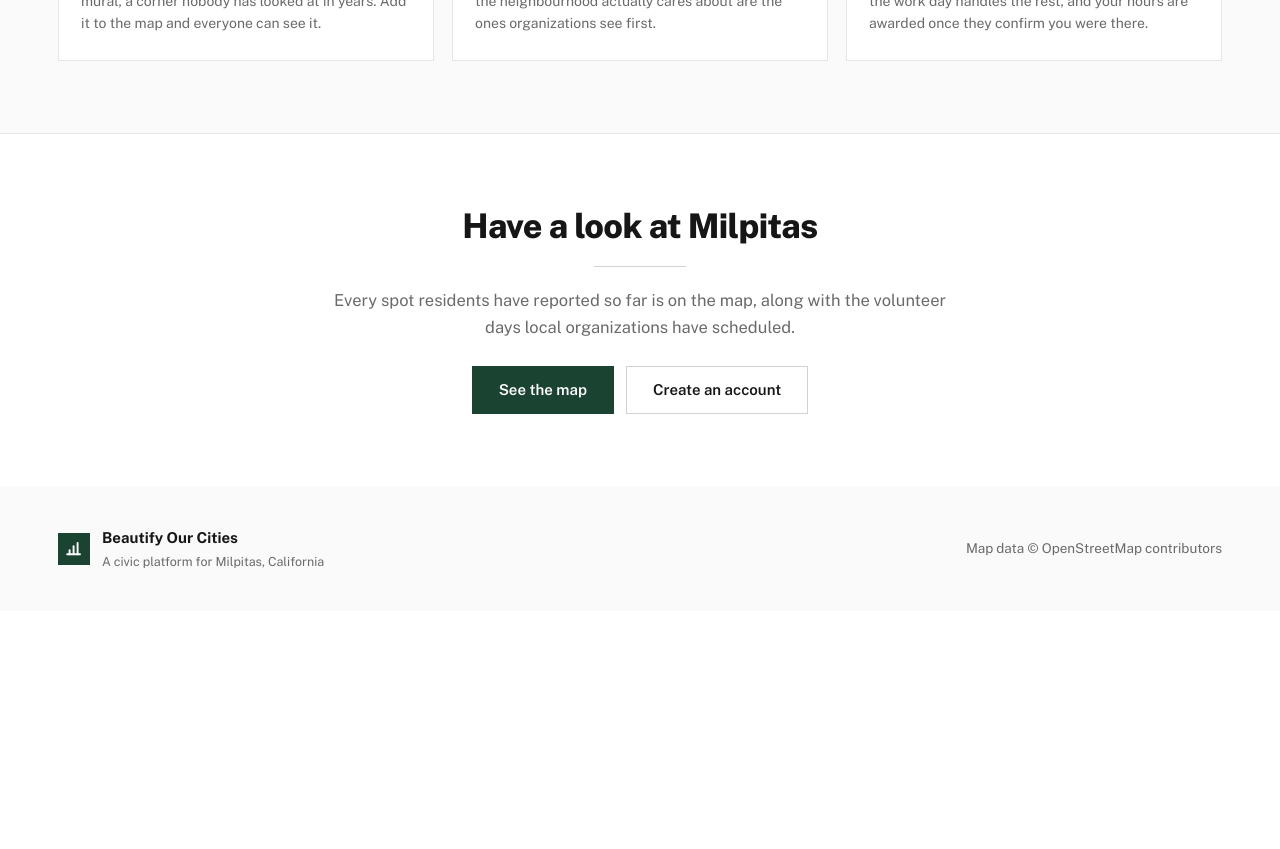
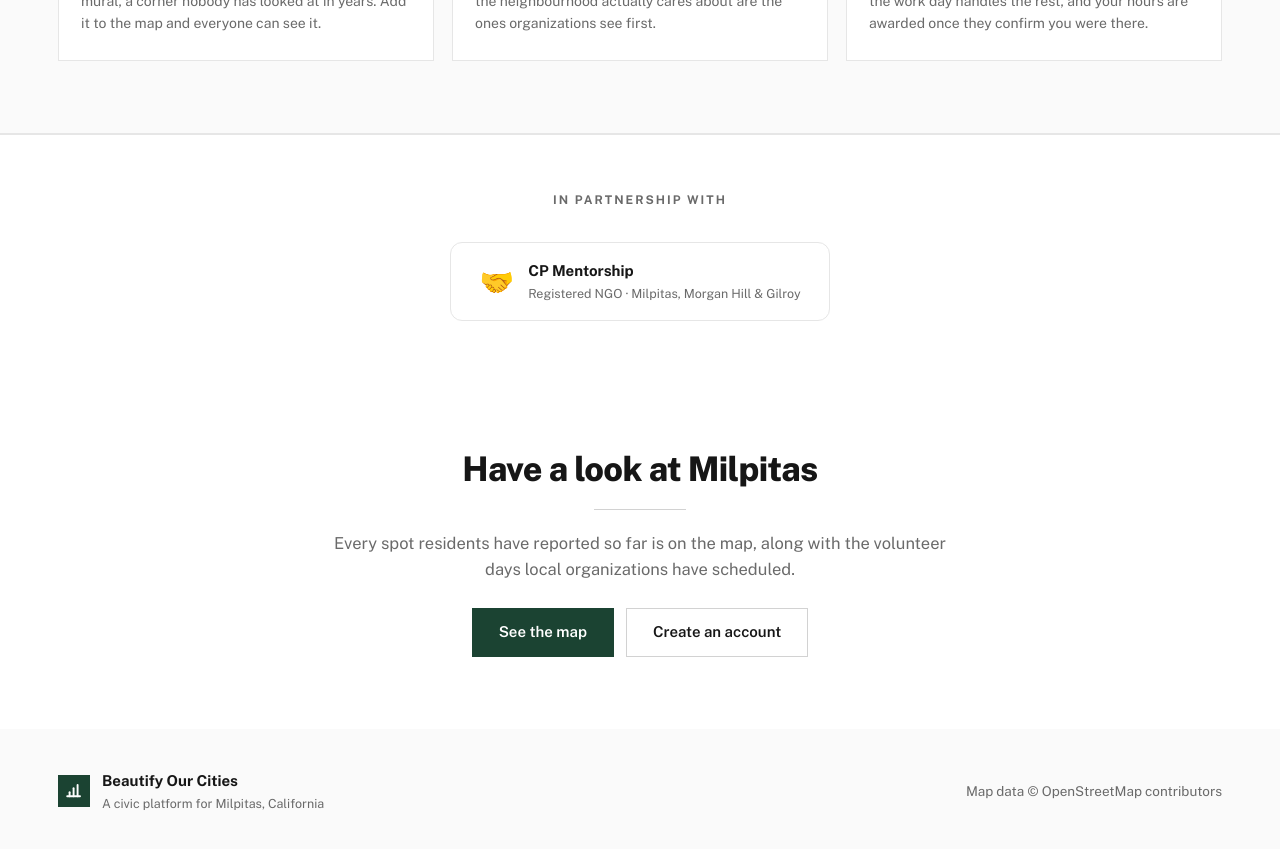
Before and after one commit to astac1dea/beautify-my-cities, a React (Vite) app: page /learn-more in a window 1280 px wide. Shown: the part 2760-3609 px from the top of the page. Before the commit the page ends 3371 px from the top, so only its background shows below. Built offline with nearby package versions, Linux system fonts and the light colour scheme; no server answers.

Commit message:
Add photo gallery and CP Mentorship partner to Learn More page

```diff
--- a/src/pages/LearnMorePage.jsx
+++ b/src/pages/LearnMorePage.jsx
@@ -211,6 +211,34 @@ export default function LearnMorePage() {
         </div>
       </section>
 
+
+      {/* partners */}
+      <section style={{ borderTop: '1px solid var(--border)', paddingTop: 56, paddingBottom: 56 }}>
+        <div style={{ ...SHELL }}>
+          <div style={{ textAlign: 'center', fontSize: 12, fontWeight: 700, letterSpacing: 2, textTransform: 'uppercase', color: 'var(--muted)', marginBottom: 32 }}>
+            In partnership with
+          </div>
+          <div style={{ display: 'flex', flexWrap: 'wrap', gap: 16, justifyContent: 'center', alignItems: 'center' }}>
+            {/* CP Mentorship — confirmed partner */}
+            <div style={{
+              display: 'flex', alignItems: 'center', gap: 14,
+              padding: '16px 28px',
+              border: '1px solid var(--border)',
+              borderRadius: 12,
+              background: 'var(--surface)',
+              minWidth: 260,
+            }}>
+              <span style={{ fontSize: 28 }}>🤝</span>
+              <div>
+                <div style={{ fontWeight: 700, fontSize: 15 }}>CP Mentorship</div>
+                <div style={{ fontSize: 12.5, color: 'var(--muted)', marginTop: 2 }}>Registered NGO · Milpitas, Morgan Hill & Gilroy</div>
+              </div>
+            </div>
+            {/* More partners coming soon */}
+          </div>
+        </div>
+      </section>
+
       {/* ------------------------------------------------------------- cta */}
       <section style={{ ...SHELL, paddingTop: 72, paddingBottom: 72, textAlign: 'center' }}>
         <h2 style={{ fontSize: 'clamp(24px, 3vw, 34px)', fontWeight: 800 }}>
```
